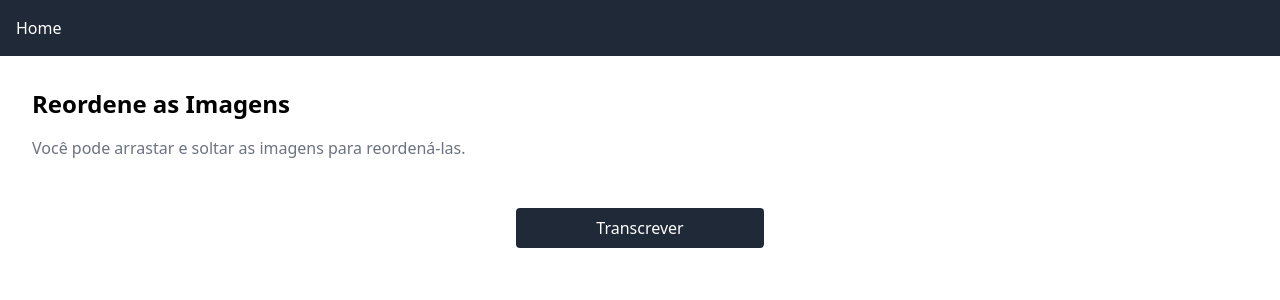
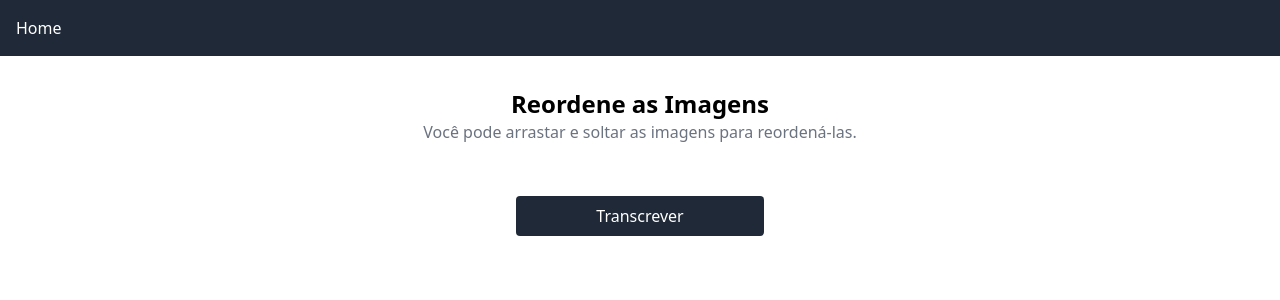
Before and after one commit to Ferreira-Jefferson/ndia, a Next.js app: page /reorder in a window 1280 px wide. Shown: the top 300 px of the page. Built offline with nearby package versions, Linux system fonts and the light colour scheme.

Commit message:
fix: css

```diff
--- a/pages/index.js
+++ b/pages/index.js
@@ -39,7 +39,7 @@ export default function Home() {
           type="file"
           multiple
           onChange={handleFileChange}
-          className="mb-4 mt-10"
+          className="mb-4 mt-10 text-white"
         />
       </div>
     </div>
--- a/pages/reorder.js
+++ b/pages/reorder.js
@@ -54,12 +54,12 @@ export default function Reorder() {
   };
 
   return (
-    <div className="p-8">
-      <h1 className="text-2xl font-bold mb-4">Reordene as Imagens</h1>
-      <p className="mb-4 text-gray-500">
+    <div className="p-8 text-center">
+      <h1 className="text-2xl font-bold">Reordene as Imagens</h1>
+      <p className="text-gray-500 mb-5">
         Você pode arrastar e soltar as imagens para reordená-las.
       </p>
-      <div className="flex flex-wrap">
+      <div className="flex flex-wrap mx-auto w-3/4">
         {images.map((image, index) => (
           <div
             key={index}
```
